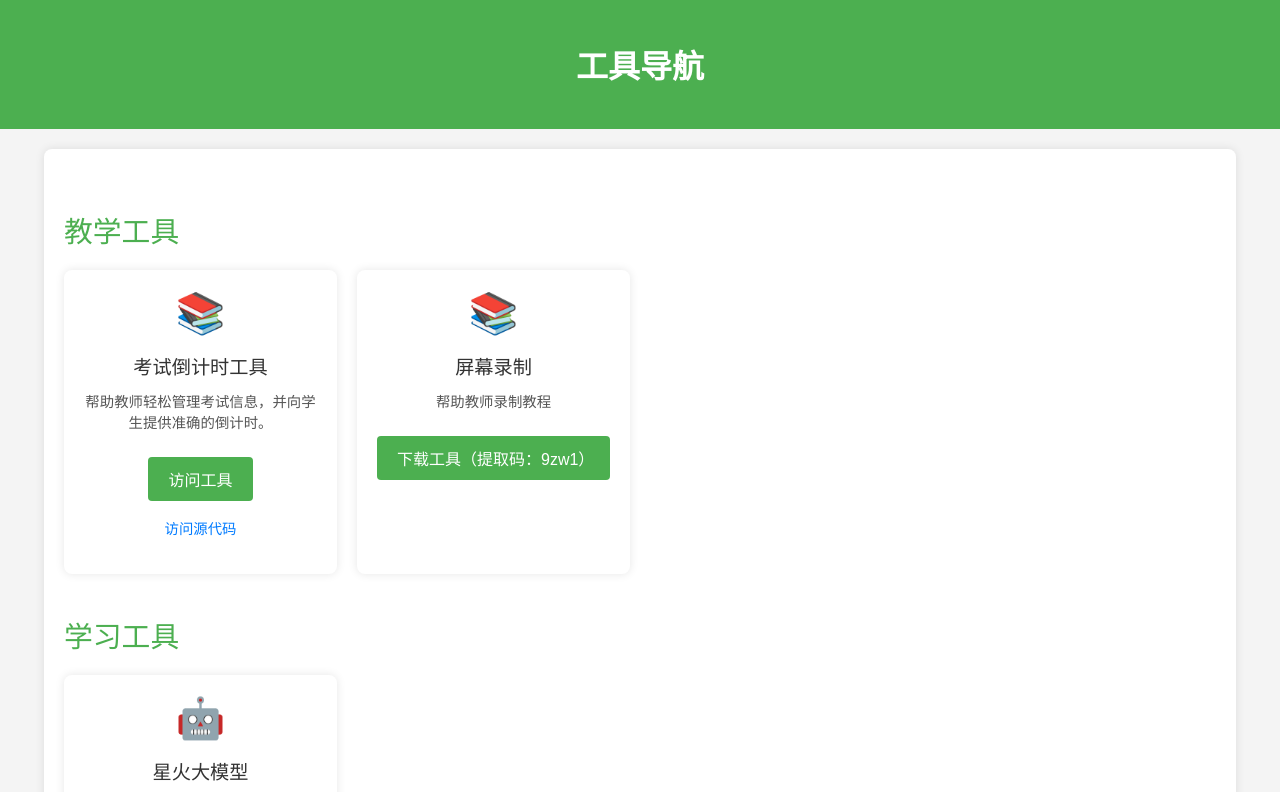
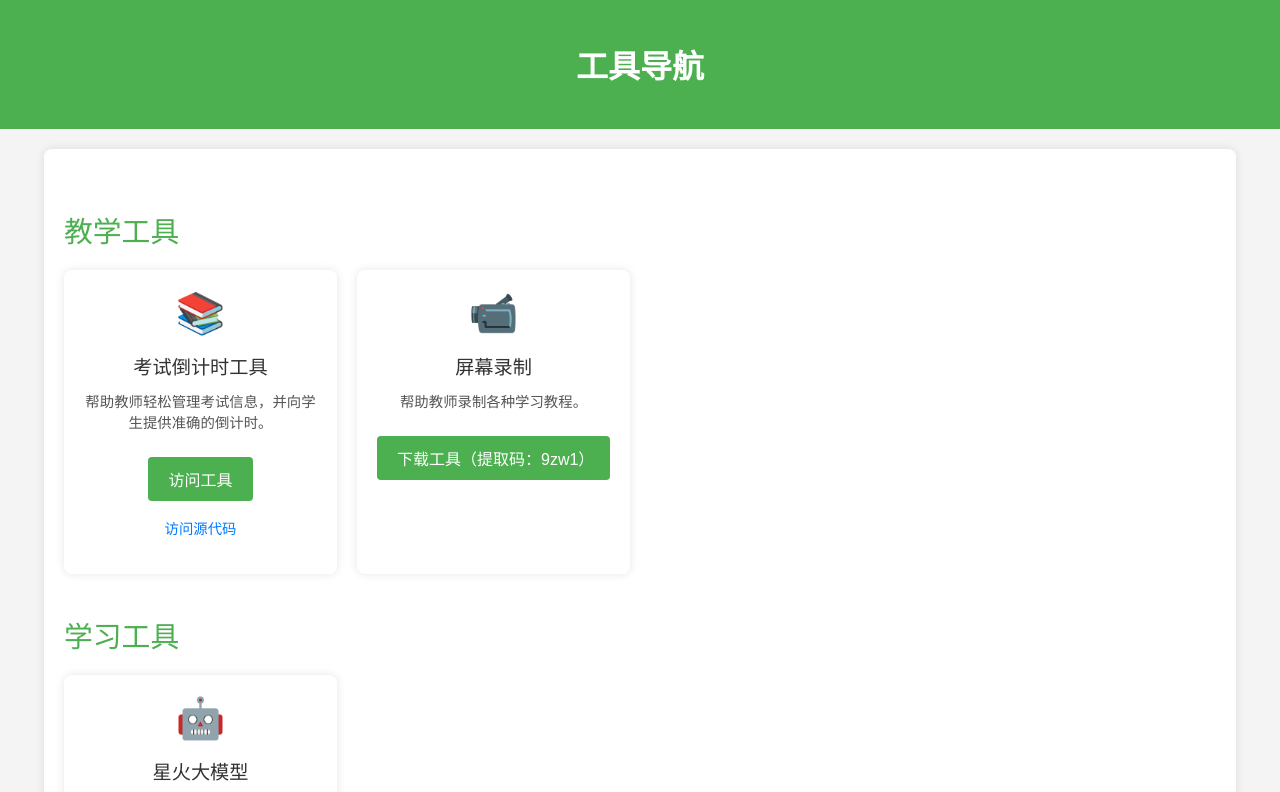
Before and after one commit to Huamin-Wang/Website-Navigation, a plain HTML site: page index.html in a window 1280 px wide. Shown: the top 792 px of the page. Drawn offline with Linux system fonts and the light colour scheme.

Commit message:
Update index.html

```diff
--- a/index.html
+++ b/index.html
@@ -112,9 +112,9 @@
             <p><a href="https://github.com/Huamin-Wang/clock" target="_blank" class="source-link">访问源代码</a></p>
         </div>
          <div class="tool-card">
-            <div class="tool-icon">📚</div>
+            <div class="tool-icon">📹 </div>
             <div class="tool-title">屏幕录制</div>
-            <div class="tool-description">帮助教师录制教程</div>
+             <div class="tool-description">帮助教师录制各种学习教程。</div>
             <a href="https://pan.baidu.com/s/159fOJPwj6V82Mdn2dlbgmw?pwd=9zw1
 " target="_blank" class="tool-link">下载工具（提取码：9zw1）</a>
 
```
